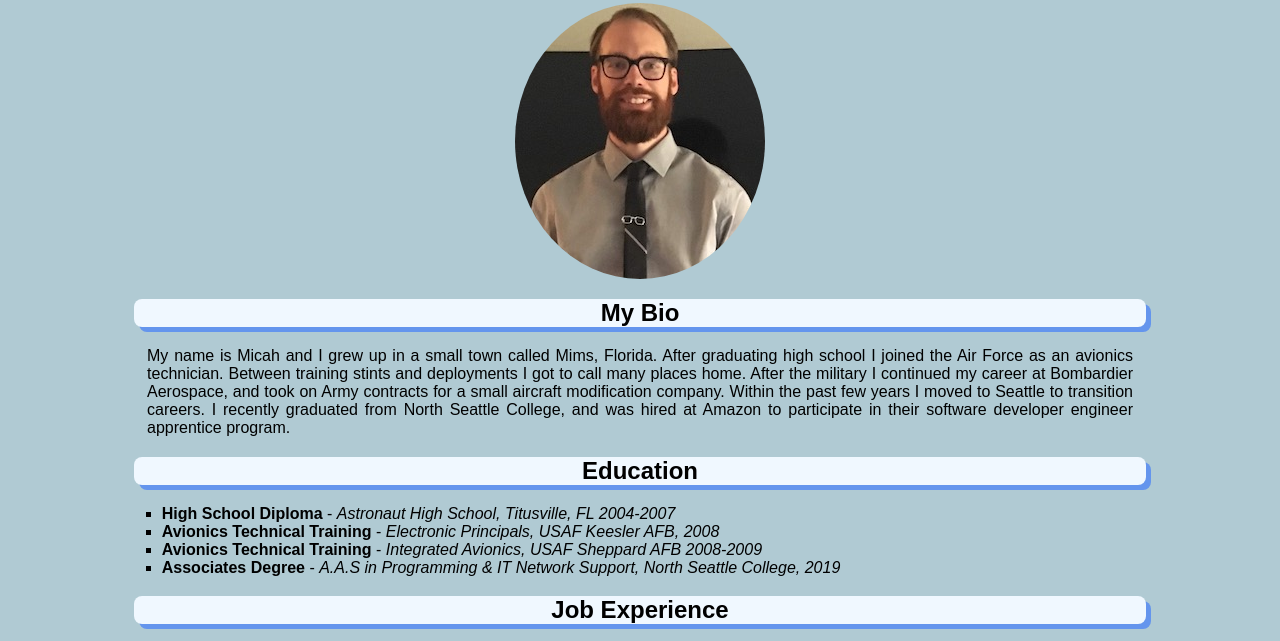
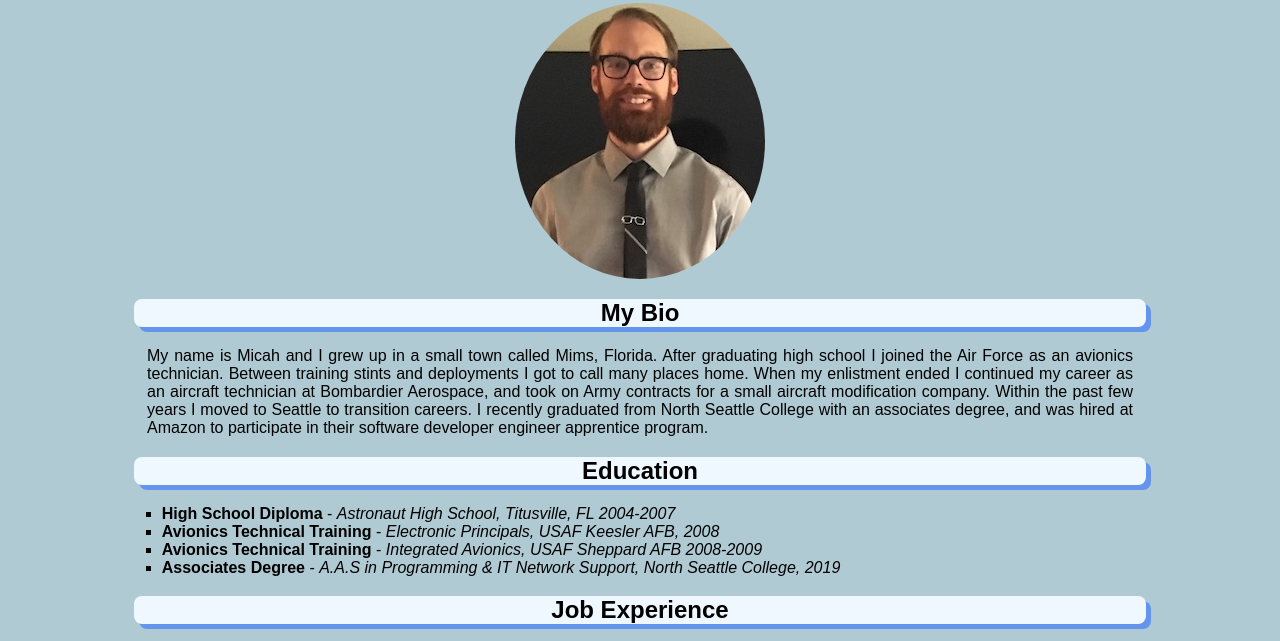
Before and after one commit to micahThor/code201-lab2, a plain HTML site: page index.html in a window 1280 px wide. Shown: the part 99-740 px from the top of the page. Drawn offline with Linux system fonts and the light colour scheme.

Commit message:
final content changes

```diff
--- a/index.html
+++ b/index.html
@@ -13,7 +13,7 @@
       <main>
         <img src="img/profile.jpg">
         <h2>My Bio</h2>
-        <p>My name is Micah and I grew up in a small town called Mims, Florida.  After graduating high school I joined the Air Force as an avionics technician.  Between training stints and deployments I got to call many places home.  After the military I continued my career at Bombardier Aerospace, and took on Army contracts for a small aircraft modification company.  Within the past few years I moved to Seattle to transition careers.  I recently graduated from North Seattle College, and was hired at Amazon to participate in their software developer engineer apprentice program.</p>
+        <p>My name is Micah and I grew up in a small town called Mims, Florida.  After graduating high school I joined the Air Force as an avionics technician.  Between training stints and deployments I got to call many places home.  When my enlistment ended I continued my career as an aircraft technician at Bombardier Aerospace, and took on Army contracts for a small aircraft modification company.  Within the past few years I moved to Seattle to transition careers.  I recently graduated from North Seattle College with an associates degree, and was hired at Amazon to participate in their software developer engineer apprentice program.</p>
         <h2>Education</h2>
         <ul>
           <li><b>High School Diploma</b> - <em>Astronaut High School, Titusville, FL 2004-2007</em></li>
```
